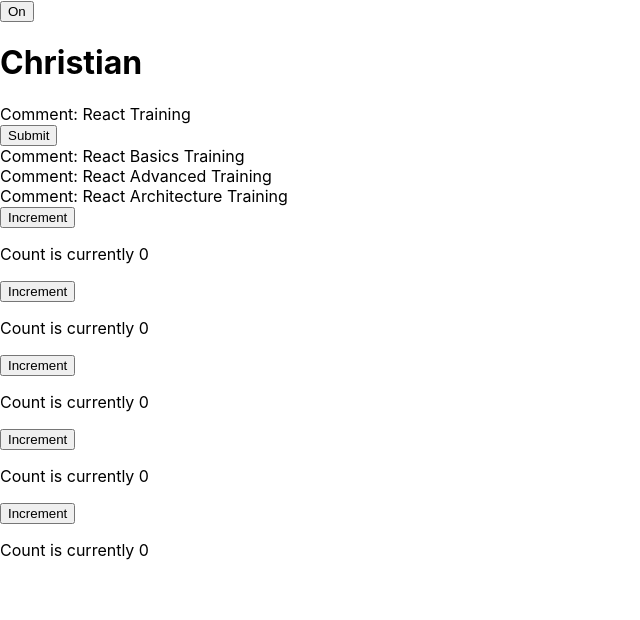
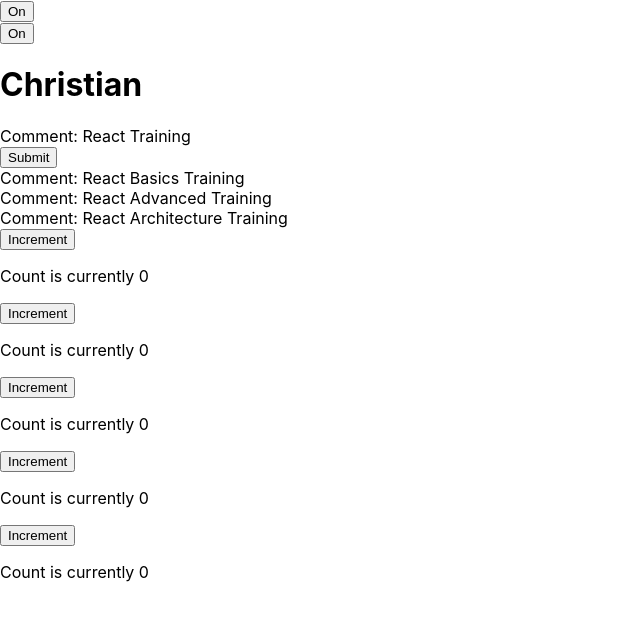
Before and after one commit to SuoraGmbH/react-workshop-2022-12-hl, a React (Create React App) app: page / in a window 1280 px wide. Shown: the top 620 px of the page, without its empty margins (0-640 px from the left). Built offline with nearby package versions, Linux system fonts and the light colour scheme.

Commit message:
Add second toggle button

```diff
--- a/src/App.tsx
+++ b/src/App.tsx
@@ -5,6 +5,7 @@
 import TimeEntryList from "./component/TimeEntryList";
 import Counter from "./component/Counter";
 import ToggleButtonWithStringState from "./component/ToggleButtonWithStringState";
+import ToggleButtonWithBooleanState from "./component/ToggleButtonWithBooleanState";
 
 function App() {
   const timeEntry: TimeEntry = {
@@ -29,6 +30,7 @@
   return (
     <div>
       <ToggleButtonWithStringState />
+      <ToggleButtonWithBooleanState />
       <h1>Christian</h1>
       <TimeEntryView timeEntry={timeEntry} />
       <TimeEntryForm onAddTimeEntry={handleAddTimeEntry} />
--- /dev/null
+++ b/src/component/ToggleButtonWithBooleanState.tsx
@@ -0,0 +1,17 @@
+import React, { useState } from "react";
+
+const ToggleButtonWithBooleanState: React.FunctionComponent = () => {
+  const [toggle, setToggle] = useState(true);
+
+  const handleClick = () => {
+    setToggle(!toggle);
+  };
+
+  return (
+    <div>
+      <button onClick={handleClick}>{toggle ? "On" : "Off"}</button>
+    </div>
+  );
+};
+
+export default ToggleButtonWithBooleanState;
```
